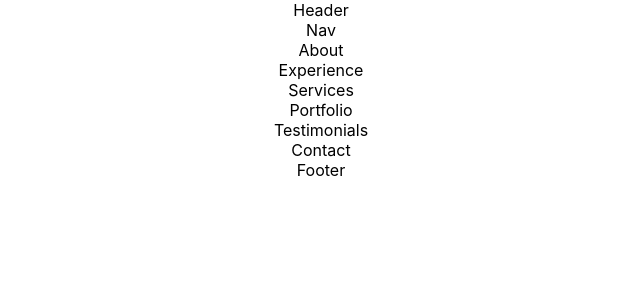
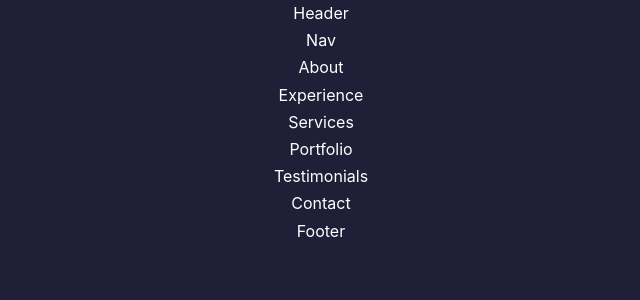
Before and after one commit to Butterzzz/personal-portfolio, a React (Create React App) app: page / in a window 1280 px wide. Shown: the top 300 px of the page, without its empty margins (319-959 px from the left). Built offline with nearby package versions, Linux system fonts and the light colour scheme.

Commit message:
feat: add general styles

```diff
--- a/src/index.css
+++ b/src/index.css
@@ -1,13 +1,114 @@
-body {
+* {
   margin: 0;
-  font-family: -apple-system, BlinkMacSystemFont, 'Segoe UI', 'Roboto', 'Oxygen',
-    'Ubuntu', 'Cantarell', 'Fira Sans', 'Droid Sans', 'Helvetica Neue',
-    sans-serif;
-  -webkit-font-smoothing: antialiased;
-  -moz-osx-font-smoothing: grayscale;
+  padding: 0;
+  border: 0;
+  outline: 0;
+  box-sizing: border-box;
+  list-style: none;
+  text-decoration: none;
 }
 
-code {
-  font-family: source-code-pro, Menlo, Monaco, Consolas, 'Courier New',
-    monospace;
+:root {
+  --color-bg: #1f1f38;
+  --color-bg-variant: #2c2c6c;
+  --color-primary: #4db5ff;
+  --color-primary-variant: rgba(77, 181, 255, 0.4);
+  --color-white: #fff;
+  --color-light: rgba(255, 255, 255, 0.6);
+
+  --transition: all 400ms ease;
+
+  --container-width-lg: 75%;
+  --container-width-md: 86%;
+  --container-width-sm: 90%;
 }
+
+html {
+  scroll-behavior: smooth;
+}
+
+::-webkit-scrollbar {
+  display: none;
+}
+
+body {
+  font-family: 'Inter', sans-serif;
+  background-color: var(--color-bg);
+  color: var(--color-white);
+  line-height: 1.7;
+}
+
+/* ================ GENERALS STYLES ================ */
+
+.container {
+  width: var(--container-width-lg);
+  margin: 0 auto;
+}
+
+h1,
+h2,
+h3,
+h4,
+h5 {
+  font-weight: 500;
+}
+
+h1 {
+  font-size: 2.5rem;
+}
+
+section {
+  margin-top: 8rem;
+}
+
+section>h2,
+section>h5 {
+  text-align: center;
+  color: var(--color-light);
+}
+
+section>h2 {
+  color: var(--color-primary);
+  margin-bottom: 3rem;
+}
+
+.text-light {
+  color: var(--color-light);
+}
+
+a {
+  color: var(--color-primary);
+  transition: var(--transition);
+}
+
+a:hover {
+  color: var(--color-white);
+}
+
+.btn {
+  width: max-content;
+  display: inline-block;
+  color: var(--color-primary);
+  padding: 0.75rem 1.2rem;
+  border-radius: 0.4rem;
+  cursor: pointer;
+  border: 1px solid var(--color-primary);
+  transition: var(--transition);
+}
+
+.btn:hover {
+  background: var(--color-white);
+  color: var(--color-bg);
+  border-color: transparent;
+}
+
+.btn-primary {
+  background: var(--color-primary);
+  color: var(--color-bg)
+}
+
+img {
+  display: block;
+  width: 100%;
+  object-fit: cover;
+}
--- a/src/index.js
+++ b/src/index.js
@@ -1,6 +1,7 @@
 import React from 'react';
 import ReactDOM from 'react-dom/client';
 import './index.css';
+import './assets/fonts/fonts.css';
 import App from './App';
 
 const root = ReactDOM.createRoot(document.getElementById('root'));
```
